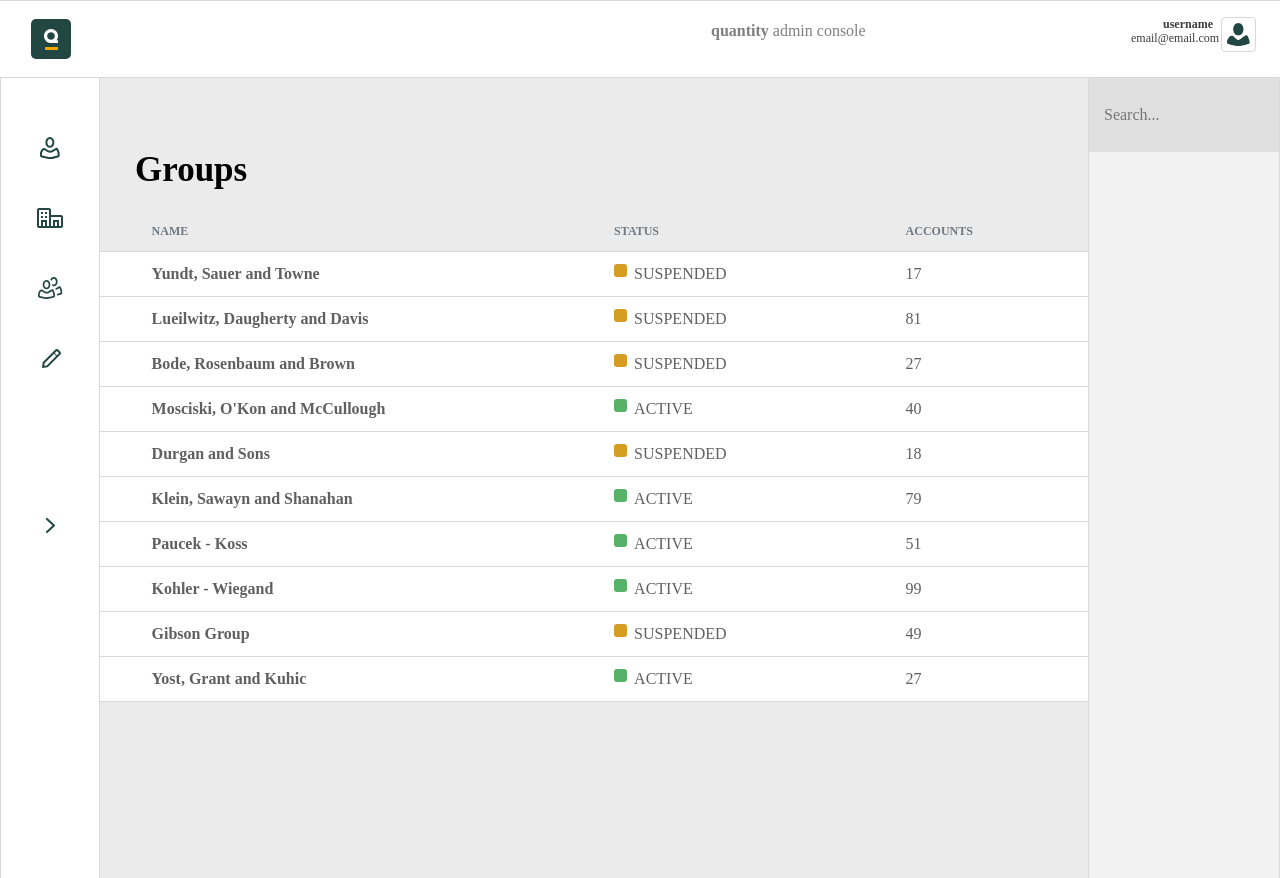
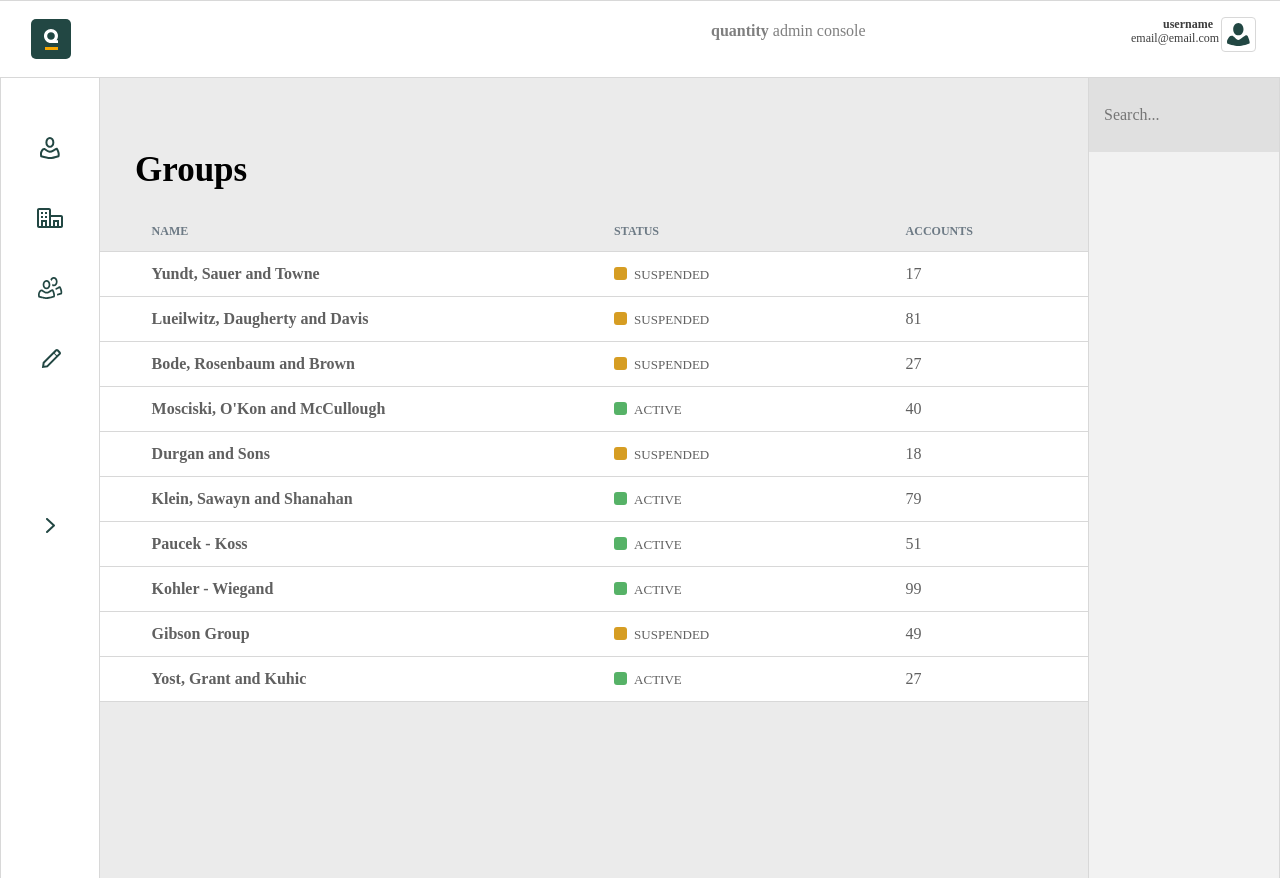
Before and after one commit to Kan-86/quantity-react-application, a React (Create React App) app: page / in a window 1280 px wide. Built offline with nearby package versions, Linux system fonts and the light colour scheme.

Commit message:
fixed the styling a little bit

```diff
--- a/src/components/right-sidebar/right-sidebar.styles.ts
+++ b/src/components/right-sidebar/right-sidebar.styles.ts
@@ -32,7 +32,8 @@ export const StyledRightSidebar = styled.div`
     /* For Mobile */
     @media screen and (max-width: 540px) {
         .styledRightSidebar {
-            width: 20px;
+            width: 80%;
+            z-index: 0;
         }
 
     }
@@ -40,6 +41,7 @@ export const StyledRightSidebar = styled.div`
     /* For Tablets */
     @media screen and (min-width: 540px) and (max-width: 780px) {
         .styledRightSidebar {
+            top: 0;
             width: 30%;
         }
     }
--- a/src/pages/Home/home.styles.ts
+++ b/src/pages/Home/home.styles.ts
@@ -2,8 +2,7 @@ import styled from "styled-components";
 
 // Css Code
 export const Styles = styled.div`
-    flex: 1;
-    align-items: center;
+
     font-family: "Source Sans Pro";
 
     .align-table {
@@ -15,6 +14,7 @@ export const Styles = styled.div`
         background-color: #e8f4f8;
     }
     button {
+        flex-direction: row;
         box-sizing: border-box;
         height: 33px;
         width: 100px;
@@ -32,9 +32,7 @@ export const Styles = styled.div`
         word-wrap: break-word;
     }
 
-    .button-alignment {
-        padding-left: 70%;
-    }
+
 
     .three-dots {
         height: 15px;
@@ -82,6 +80,21 @@ export const Styles = styled.div`
         padding-left: 25%;
     }
 
+
+
+    .groups {
+        padding-left: 135px;
+        padding-top: 70px;
+        height: 44px;
+        width: 112px;
+        color: #000000;
+        font-family: "Source Sans Pro";
+        font-size: 35px;
+        font-weight: bold;
+        letter-spacing: 0;
+        line-height: 44px;
+    }
+
     .dot-suspended {
         height: 13px;
         width: 13px;
@@ -98,28 +111,21 @@ export const Styles = styled.div`
         display: inline-block;
     }
 
-    .groups {
-        padding-left: 135px;
-        padding-top: 70px;
-        height: 44px;
-        width: 112px;
-        color: #000000;
-        font-family: "Source Sans Pro";
-        font-size: 35px;
-        font-weight: bold;
-        letter-spacing: 0;
-        line-height: 44px;
+    .button-alignment {
+        margin-left: 16%;
     }
 
     p {
+
         padding-left: 20px;
+        padding-right: 100px;
         height: 20px;
         width: 41px;
         color: #606060;
         font-family: "Source Sans Pro";
-        font-size: 16px;
+        font-size: 13px;
         letter-spacing: 0;
-        line-height: 20px;
+        line-height: 15px;
     }
 
     /* For Mobile */
@@ -163,13 +169,18 @@ export const Styles = styled.div`
             border-radius: 4px;
             background-color: #e8f4f8;
             color: #008AC6;
-            font-size: 10px;
+            font-size: 9px;
             font-family: "Source Sans Pro";
             font-weight: bold;
             letter-spacing: 0;
             line-height: 15px;
             text-align: center;
-            white-space: normal;
+            white-space: nowrap;
+            word-wrap: break-word;
+        }
+
+        .button-alignment {
+            margin-left: 0%;
         }
     }
 
--- a/src/pages/Home/home.tsx
+++ b/src/pages/Home/home.tsx
@@ -58,20 +58,19 @@ const Home = () => {
                                     ? <tr key={index}>
                                         <td></td>
                                         <td><b>{value.name}</b></td>
-                                        <td>{
+                                        <td colSpan={2}>{
                                             value.status === "SUSPENDED"
                                             ? <span className="dot-suspended"><p>{value.status}</p></span>
                                             : <span className="dot-active"><p>{value.status}</p></span>
 
                                             }
-
-                                        </td>
-                                        <td>
-                                            <button className="buttonHover">EDIT SETTINGS</button>
+                                            <button className="buttonHover button-alignment">EDIT SETTINGS</button>
                                             <button className="buttonHover">ADD ACCOUNT</button>
                                             <button className="buttonHover">MANAGE ACCOUNTS</button>
                                             <button className="buttonHover">MORE</button>
                                             <span className="three-dots">&#8942;</span>
+                                        </td>
+                                        <td >
                                         </td>
                                     </tr>
                                     : <tr key={index} onMouseOver={() => MouseOverRender(index)}>
```
